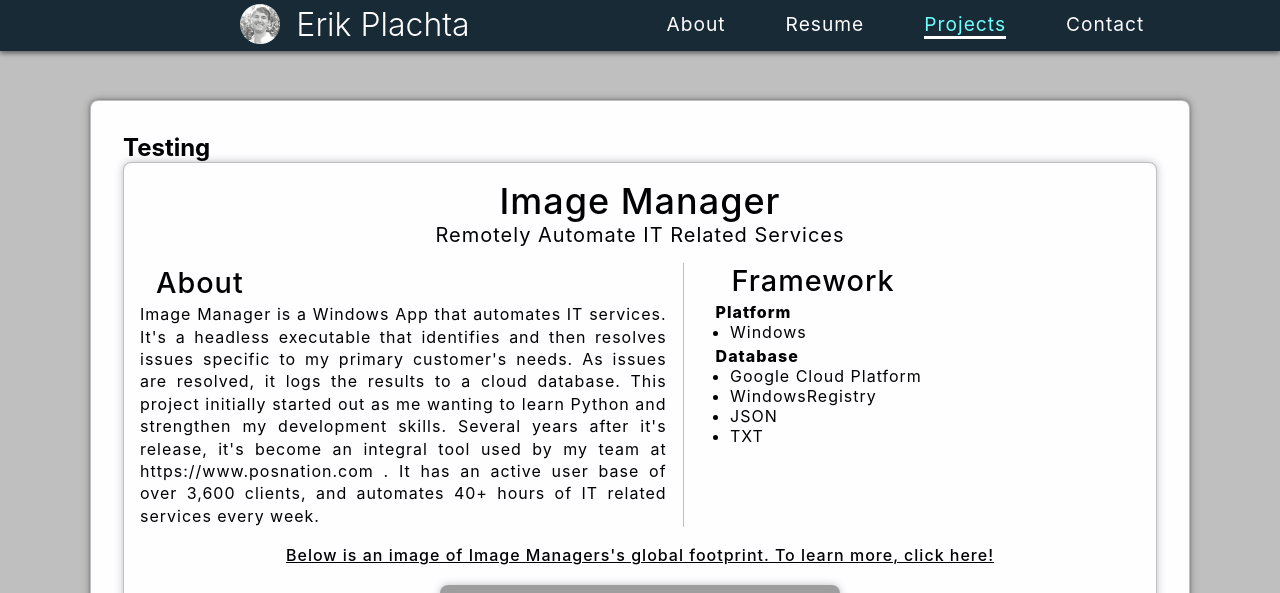
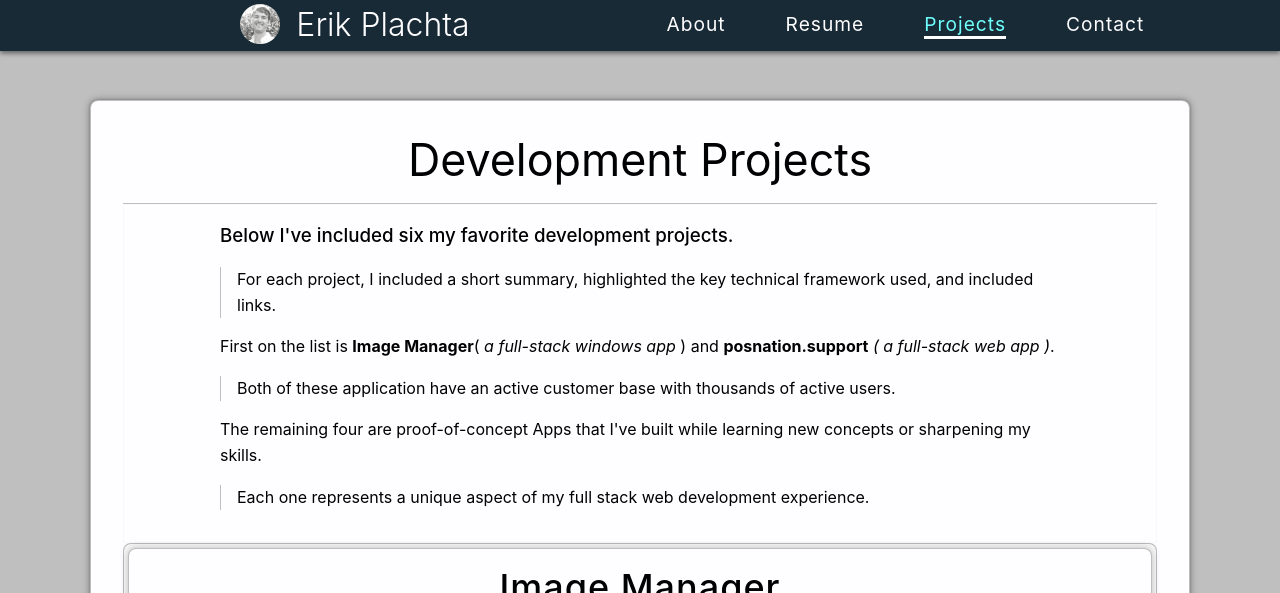
Before and after one commit to ErikPlachta/ErikPlachta, a React (Create React App) app: page /projects in a window 1280 px wide. Shown: the top 593 px of the page. Built offline with nearby package versions, Linux system fonts and the light colour scheme; no server answers; grey boxes are pictures that could not be loaded.

Commit message:
Finalized concept and onboarded remaining original content/framework

```diff
--- a/src/assets/css/styles.css
+++ b/src/assets/css/styles.css
@@ -461,10 +461,12 @@ section {
 .project-website{
     transition: ease-in-out 200ms;
     text-decoration: underline;
+    letter-spacing: 1px;
 }
 .project-website:hover {
     font-size: 1.01rem;
-    font-weight: bold;
+    /* font-weight: bold; */
+    letter-spacing: 1.1px;
 }
 
 .about-div {
--- a/src/assets/json/projects.json
+++ b/src/assets/json/projects.json
@@ -3,7 +3,7 @@
                         "title"         : "Image Manager",
                         "summary"       : "Remotely Automate IT Related Services",
                         "platform"      : "Windows",
-                        "description"   : "Image Manager is a Windows App that automates IT services. It's a headless executable that identifies and then resolves issues specific to my primary customer's needs. As issues are resolved, it logs the results to a cloud database.\n\nThis project initially started out as me wanting to learn Python and strengthen my development skills.\n\nSeveral years after it's release, it's become an integral tool used by my team at https://www.posnation.com . \n\nIt has an active user base of over 3,600 clients, and automates 40+ hours of IT related services every week.",
+                        "description"   : "Image Manager is a Windows App that automates IT services. It's a headless executable that identifies and then resolves issues specific to my primary customer's needs. As issues are resolved, it logs the results to a cloud database.\n\nThis project initially started out as me wanting to learn Python and strengthen my development skills.\n\nSeveral years after it's release, it's become an integral tool used by my team at https://www.posnation.com. \n\nIt has an active user base of over 3,600 clients, and automates 40+ hours of IT related services every week.",
                         "nerd_notes"    : {
                                             "platform"  : ["Windows"],
                                             "database"  : ["Google Cloud Platform", "WindowsRegistry", "JSON", "TXT"]
--- a/src/pages/Projects/index.js
+++ b/src/pages/Projects/index.js
@@ -556,8 +556,40 @@ export default function Projects({ uuidv4 }) {
 
   return (
     <article className='container'>
-      <h2>Testing</h2>
+      <section>
+        <h2 className="article-header">Development Projects</h2>
+      </section>
 
+      <section className="article-content-container">
+        <section className="article-content">
+          <h3 className="article-content-title">
+            Below I've included six my favorite development projects.
+          </h3>
+          <p className="article-content-indent">
+            For each project, I included a short summary, highlighted the
+            key technical framework used, and included links.
+          </p>
+          <p>
+            First on the list is <a href='#image-manager'><b>Image Manager</b>
+            ( <em>a full-stack windows app</em> )</a> and  <a href="#posnation-support">
+            <b>posnation.support</b> <em>( a full-stack web app )</em></a>.
+          </p>
+          <p className="article-content-indent">
+            Both of these application have an active customer base with thousands
+            of active users.
+          </p>
+          <p>
+            The remaining four are proof-of-concept Apps that I've built
+            while learning new concepts or sharpening my skills.
+          </p>
+          <p className="article-content-indent">
+            Each one represents a unique aspect of my full stack web development
+            experience.
+          </p>
+        </section>
+      </section>
+
+      <section className="article-content-container" id='projects-container'>
         {Object.keys(myProjects).map((project, index) => (
 
           <article
@@ -628,6 +660,7 @@ export default function Projects({ uuidv4 }) {
 
           </article>
         ))}
+      </section>
     </article>
   )
 };
```
Lines whose indentation alone changed are shown as unchanged.
